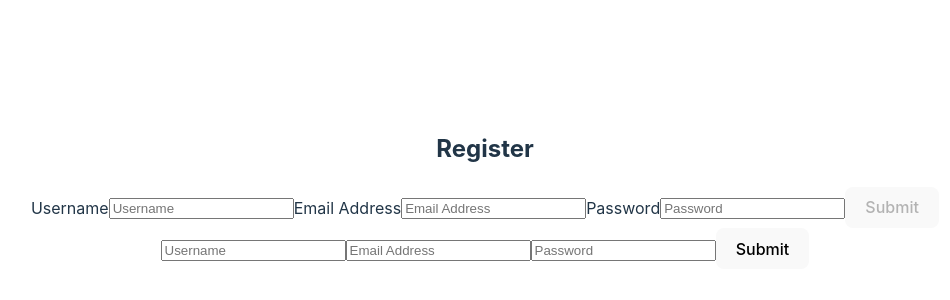
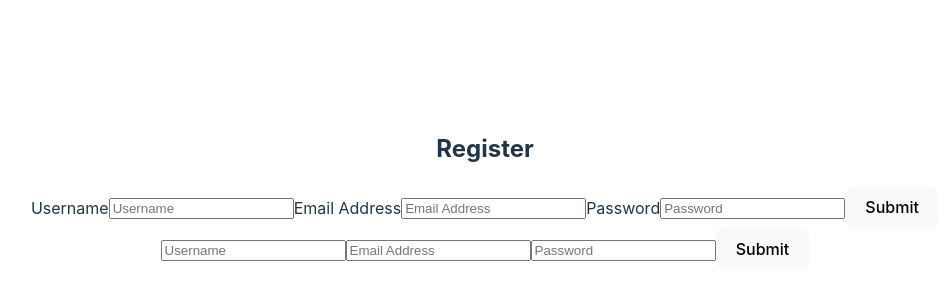
Before and after one commit to Colly5090/alx-fe-reactjs, a React (Vite) app in the folder form-handling-react/: page / in a window 1280 px wide. Shown: the part 210-510 px from the top of the page, without its empty margins (155-1105 px from the left). Built offline with nearby package versions, Linux system fonts and the light colour scheme.

Commit message:
Form validation

```diff
--- a/form-handling-react/src/components/RegistrationForm.jsx
+++ b/form-handling-react/src/components/RegistrationForm.jsx
@@ -8,22 +8,23 @@ const RegistrationForm = () => {
 
     const handleSubmit = (e) => {
         e.preventDefault();
-        if (!username){
-            setError("Username is required!")
+
+        const messages = [];
+        if (!username) messages.push('Username is required!');
+        if (!email) messages.push('Email is required!');
+        if (!password) messages.push('Password is required!');
+
+        if (messages.length > 0) {
+            setError(messages.join(' '));
+            return;
         }
-        else if(!email){
-            setError("Email is required!")
-        }
-        else if(!password){
-            setError("Password is required!")
-        }
-        else {
-            setError('');
-            console.log('Form Submitted:', { username, email, password });
-            setUsername('');
-            setEmail('');
-            setPassword('');
-        }
+
+        // Form submission logic
+        setError('');
+        console.log('Form Submitted:', { username, email, password });
+        setUsername('');
+        setEmail('');
+        setPassword('');
     };
 
     return (
@@ -61,12 +62,7 @@ const RegistrationForm = () => {
                     onChange={(e) => setPassword(e.target.value)}
                 />
 
-                <button
-                    type="submit"
-                    disabled={!username || !email || !password}
-                >
-                    Submit
-                </button>
+                <button type="submit">Submit</button>
             </form>
         </div>
     );
```
